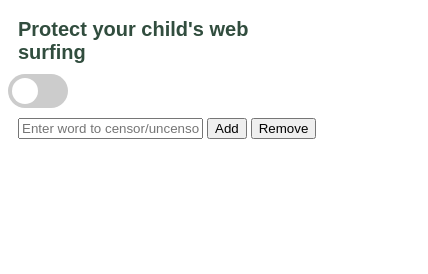
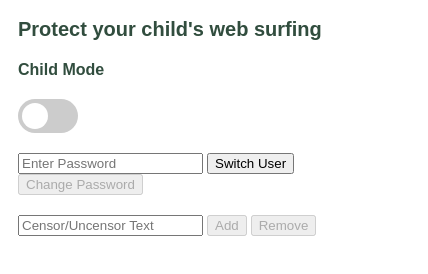
Before and after one commit to BashirHilaly/Goodfellas-Codefest, a browser extension: page extension/popup.html in a window 400 px wide. Shown: the whole page, 428 px wide, since content can reach past the window. Drawn offline with Linux system fonts and the light colour scheme.

Commit message:
added user modes and password functionality to popup

```diff
--- a/extension/popup.css
+++ b/extension/popup.css
@@ -1,5 +1,5 @@
 .container {
-    width: 280px;
+    width: 420px;
     color: #314d3e;
 }
 
@@ -8,6 +8,13 @@
     font-weight: bold;
     padding: 10px;
     font-family: Arial, Helvetica, sans-serif;
+}
+
+.subtitle {
+  font-size: 16px;
+  font-weight: bold;
+  padding: 10px;
+  font-family: Arial, Helvetica, sans-serif;
 }
 
 .textbox {
@@ -20,6 +27,10 @@
 .textbox:focus {
     outline: 0;
     border-color: #66afe9;
+}
+
+.switch-container {
+  padding: 10px;
 }
 
 /* The switch - the box around the slider */
@@ -88,3 +99,7 @@
   .word-management {
     padding: 10px;
   }
+
+  .password {
+    padding: 10px;
+  }
--- a/extension/popup.html
+++ b/extension/popup.html
@@ -5,18 +5,29 @@
   <!-- Title -->
   <div>
     <div class="title">Protect your child's web surfing</div>
+    <div class="subtitle" id="modeTitle">Child Mode</div>
   </div>
 
   <!-- Rounded switch -->
+  <div class="switch-container">
     <label class="switch">
       <input type="checkbox" />
       <span class="slider round"></span>
     </label>
   </div>
 
+  <!-- Password -->
+  <div class="password">
+    <input type="text" id="passwordField" placeholder="Enter Password" />
+    <button id="switchUser">Switch User</button>
+    <button id="changePassword">Change Password</button>
+  </div>
+
+  <!-- Censorship Manager -->
   <div class="word-management">
-  <input type="text" id="wordInput" placeholder="Enter word to censor/uncensor" />
+    <input type="text" id="wordInput" placeholder="Censor/Uncensor Text" />
     <button id="addWord">Add</button>
     <button id="removeWord">Remove</button>
     <ul id="wordList"></ul>
   </div>
+</div>
--- a/extension/popup.js
+++ b/extension/popup.js
@@ -1,14 +1,40 @@
 // function that creates toggles the blur effect
 document.addEventListener("DOMContentLoaded", () => {
   const checkbox = document.querySelector('input[type="checkbox"]');
+  const passwordField = document.getElementById("passwordField");
+  const switchUserButton = document.getElementById("switchUser");
+  const changePasswordButton = document.getElementById("changePassword");
+  const modeTitle = document.getElementById("modeTitle");
+  const addWordButton = document.getElementById("addWord");
+  const removeWordButton = document.getElementById("removeWord");
 
-  // Get the current state or initialize it
-  chrome.storage.local.get(["currentState"], function (result) {
-    const currentState = result.currentState || "unblur"; // Ensure default state
+  chrome.storage.local.get(
+    ["currentState", "userMode", "password"],
+    function (result) {
+      // Ensure default states
+      const currentState = result.currentState || "unblur";
+      const userMode = result.userMode || "child";
+      const password = result.password || "";
+
+      // Initialize if undefined
+      if (result.currentState === undefined) {
+        chrome.storage.local.set({ currentState: "unblur" });
+      }
+      if (result.userMode === undefined) {
+        chrome.storage.local.set({ userMode: "child" });
+      }
+      if (result.password === undefined) {
+        chrome.storage.local.set({ password: "" });
+      }
+
+      // Apply initial settings
       checkbox.checked = currentState === "blur";
-    if (result.currentState === undefined) {
-      chrome.storage.local.set({ currentState: "unblur" }); // Initialize if undefined
+      updateUIForUserMode(userMode); // Update all UI elements based on the user mode
     }
+  );
+
+  chrome.storage.local.get({ censoredWords: [] }, function (data) {
+    updateWordList(data.censoredWords);
   });
 
   checkbox.addEventListener("change", () => {
@@ -20,13 +46,44 @@ document.addEventListener("DOMContentLoaded", () => {
     });
   });
 
-  chrome.storage.local.get({ censoredWords: [] }, function (data) {
-    updateWordList(data.censoredWords);
+  // Switch user button to toggle between child and parent modes
+  switchUserButton.addEventListener("click", () => {
+    chrome.storage.local.get(["userMode", "password"], function (result) {
+      const currentPassword = passwordField.value.trim();
+      if (result.userMode === "child") {
+        if (currentPassword === result.password || result.password === "") {
+          chrome.storage.local.set({ userMode: "parent" }, () => {
+            updateUIForUserMode("parent");
+            alert("Switched to Parent mode");
+          });
+        } else {
+          alert("Incorrect password");
+        }
+      } else {
+        chrome.storage.local.set({ userMode: "child" }, () => {
+          updateUIForUserMode("child");
+          alert("Switched to Child mode");
+        });
+      }
+    });
+  });
+
+  // Event listener for the change password button
+  changePasswordButton.addEventListener("click", function () {
+    const newPassword = passwordField.value.trim();
+
+    // Set the new password in chrome.storage.local
+    chrome.storage.local.set({ password: newPassword }, () => {
+      // Clear the password field after setting the new password
+      passwordField.value = "";
+
+      // Alert the user that the password has been changed
+      alert("Password has been successfully changed.");
     });
   });
 
   //Handles word addition
-document.getElementById("addWord").addEventListener("click", function () {
+  addWordButton.addEventListener("click", function () {
     const word = document.getElementById("wordInput").value.trim();
     chrome.storage.local.get({ censoredWords: [] }, function (data) {
       const updatedWords = [...new Set([...data.censoredWords, word])];
@@ -37,13 +94,24 @@ document.getElementById("addWord").addEventListener("click", function () {
   });
 
   // Handling word removal
-document.getElementById("removeWord").addEventListener("click", function () {
+  removeWordButton.addEventListener("click", function () {
     const word = document.getElementById("wordInput").value.trim();
     chrome.storage.local.get({ censoredWords: [] }, function (data) {
       const updatedWords = data.censoredWords.filter((w) => w !== word);
       chrome.storage.local.set({ censoredWords: updatedWords });
       updateWordList(updatedWords); // Update UI
     });
+  });
+
+  // Helper function to update UI based on user mode
+  function updateUIForUserMode(userMode) {
+    const isChildMode = userMode === "child";
+    checkbox.disabled = isChildMode;
+    changePasswordButton.disabled = isChildMode;
+    addWordButton.disabled = isChildMode;
+    removeWordButton.disabled = isChildMode;
+    modeTitle.innerText = isChildMode ? "Child Mode" : "Parent Mode";
+  }
 });
 
 // Function to update the word list display
```
Lines whose indentation alone changed are shown as unchanged.
